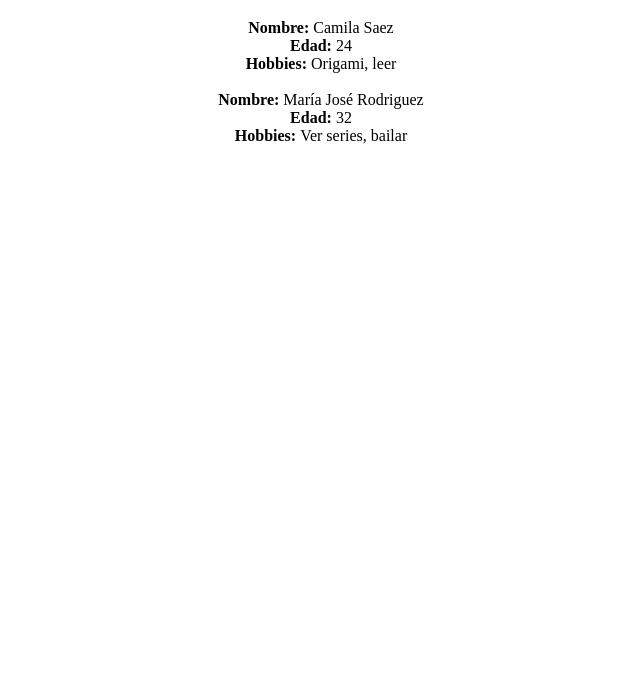
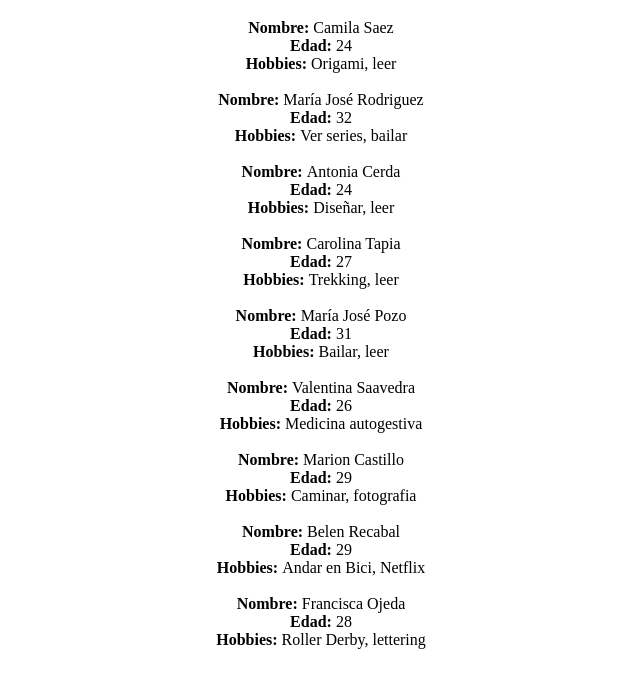
Before and after one commit to franshu/mi-squad, a plain HTML site: page index.html in a window 1280 px wide. Shown: the part 61-748 px from the top of the page, without its empty margins (319-959 px from the left). Drawn offline with Linux system fonts and the light colour scheme.

Commit message:
Complete all squad

```diff
--- a/assets/js/main.js
+++ b/assets/js/main.js
@@ -8,9 +8,9 @@ function MiembroSquad(nombre,apellido,edad,hobbies){
 
 // hacer instancia de cada miembro con sus datos reales
 var cami = new MiembroSquad("Camila"," Saez",24,"Origami, leer");
+var cote = new MiembroSquad("María José"," Rodriguez",32,"Ver series, bailar");
 var anto = new MiembroSquad("Antonia"," Cerda",24,"Diseñar, leer");
 var caro = new MiembroSquad("Carolina"," Tapia",27,"Trekking, leer");
-var cote = new MiembroSquad("María José"," Rodriguez",32,"Ver series, bailar");
 var jose = new MiembroSquad("María José"," Pozo",31,"Bailar, leer");
 var val = new MiembroSquad("Valentina"," Saavedra",26,"Medicina autogestiva");
 var marion = new MiembroSquad("Marion"," Castillo",29,"Caminar, fotografia");
@@ -24,10 +24,40 @@ var fran= new MiembroSquad("Francisca"," Ojeda",28,"Roller Derby, lettering");
 //llamar al metodo
 //console.log(cami.mostrarSquad);
 
-var cotediv = document.getElementById("coteHTML");
-var camidiv = document.getElementById("camiHTML");
+
+var camiDiv = document.getElementById("camiHTML");
+var coteDiv = document.getElementById("coteHTML");
+var antoDiv = document.getElementById("antoHTML");
+var caroDiv = document.getElementById("caroHTML");
+var joseDiv = document.getElementById("joseHTML");
+var valDiv = document.getElementById("valHTML");
+var marionDiv = document.getElementById("marionHTML");
+var belenDiv = document.getElementById("belenHTML");
+var franDiv = document.getElementById("franHTML");
+
 var listaSquad ="<b>"+"Nombre: "+"</b>"+ cami.nombre + cami.apellido + "<br>" + "<b>"+"Edad: " +"</b>"+ cami.edad + "<br> " + "<b>"+ "Hobbies: " +"</b>"+ cami.hobbies+"<br>";
-camidiv.innerHTML = listaSquad;
+camiDiv.innerHTML = listaSquad;
 
 var listaSquad ="<b>"+"Nombre: "+"</b>"+ cote.nombre + cote.apellido + "<br>" + "<b>"+"Edad: " +"</b>"+ cote.edad + "<br> " + "<b>"+ "Hobbies: " +"</b>"+ cote.hobbies+"<br>";
-cotediv.innerHTML = listaSquad;
+coteDiv.innerHTML = listaSquad;
+
+var listaSquad ="<b>"+"Nombre: "+"</b>"+ anto.nombre + anto.apellido + "<br>" + "<b>"+"Edad: " +"</b>"+ anto.edad + "<br> " + "<b>"+ "Hobbies: " +"</b>"+ anto.hobbies+"<br>";
+antoDiv.innerHTML = listaSquad;
+
+var listaSquad ="<b>"+"Nombre: "+"</b>"+ caro.nombre + caro.apellido + "<br>" + "<b>"+"Edad: " +"</b>"+ caro.edad + "<br> " + "<b>"+ "Hobbies: " +"</b>"+ caro.hobbies+"<br>";
+caroDiv.innerHTML = listaSquad;
+
+var listaSquad ="<b>"+"Nombre: "+"</b>"+ jose.nombre + jose.apellido + "<br>" + "<b>"+"Edad: " +"</b>"+ jose.edad + "<br> " + "<b>"+ "Hobbies: " +"</b>"+ jose.hobbies+"<br>";
+joseDiv.innerHTML = listaSquad;
+
+var listaSquad ="<b>"+"Nombre: "+"</b>"+ val.nombre + val.apellido + "<br>" + "<b>"+"Edad: " +"</b>"+ val.edad + "<br> " + "<b>"+ "Hobbies: " +"</b>"+ val.hobbies+"<br>";
+valDiv.innerHTML = listaSquad;
+
+var listaSquad ="<b>"+"Nombre: "+"</b>"+ marion.nombre + marion.apellido + "<br>" + "<b>"+"Edad: " +"</b>"+ marion.edad + "<br> " + "<b>"+ "Hobbies: " +"</b>"+ marion.hobbies+"<br>";
+marionDiv.innerHTML = listaSquad;
+
+var listaSquad ="<b>"+"Nombre: "+"</b>"+ belen.nombre + belen.apellido + "<br>" + "<b>"+"Edad: " +"</b>"+ belen.edad + "<br> " + "<b>"+ "Hobbies: " +"</b>"+ belen.hobbies+"<br>";
+belenDiv.innerHTML = listaSquad;
+
+var listaSquad ="<b>"+"Nombre: "+"</b>"+ fran.nombre + fran.apellido + "<br>" + "<b>"+"Edad: " +"</b>"+ fran.edad + "<br> " + "<b>"+ "Hobbies: " +"</b>"+ fran.hobbies+"<br>";
+franDiv.innerHTML = listaSquad;
--- a/index.html
+++ b/index.html
@@ -8,11 +8,26 @@
 <header align="center">
 
 		<h1>Las Unicornias.join</h1>
+
 	<div>
 		<section class="seleccion">
 		<div id="camiHTML" ></div>
 		<br>
 		<div id="coteHTML"></div>
+		<br>
+		<div id="antoHTML"></div>
+		<br>
+		<div id="caroHTML"></div>
+		<br>
+		<div id="joseHTML"></div>
+		<br>
+		<div id="valHTML"></div>
+		<br>
+		<div id="marionHTML"></div>
+		<br>
+		<div id="belenHTML"></div>
+		<br>
+		<div id="franHTML"></div>
 	</section>
 	</div>
 	<script type="text/javascript" src="assets/js/main.js"></script>
```
Also changed, not shown: assets/imagenes/unicorn.png (added), 2 other files.
